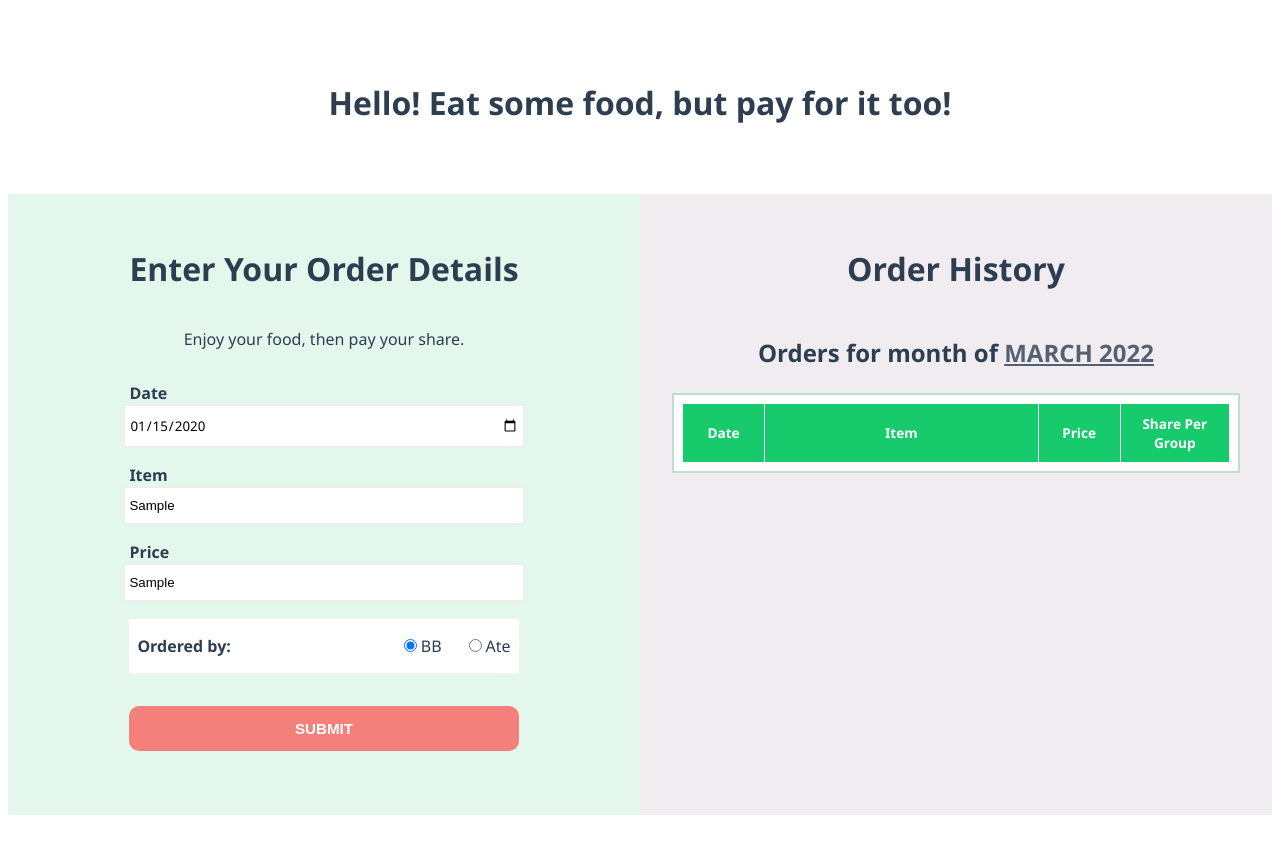
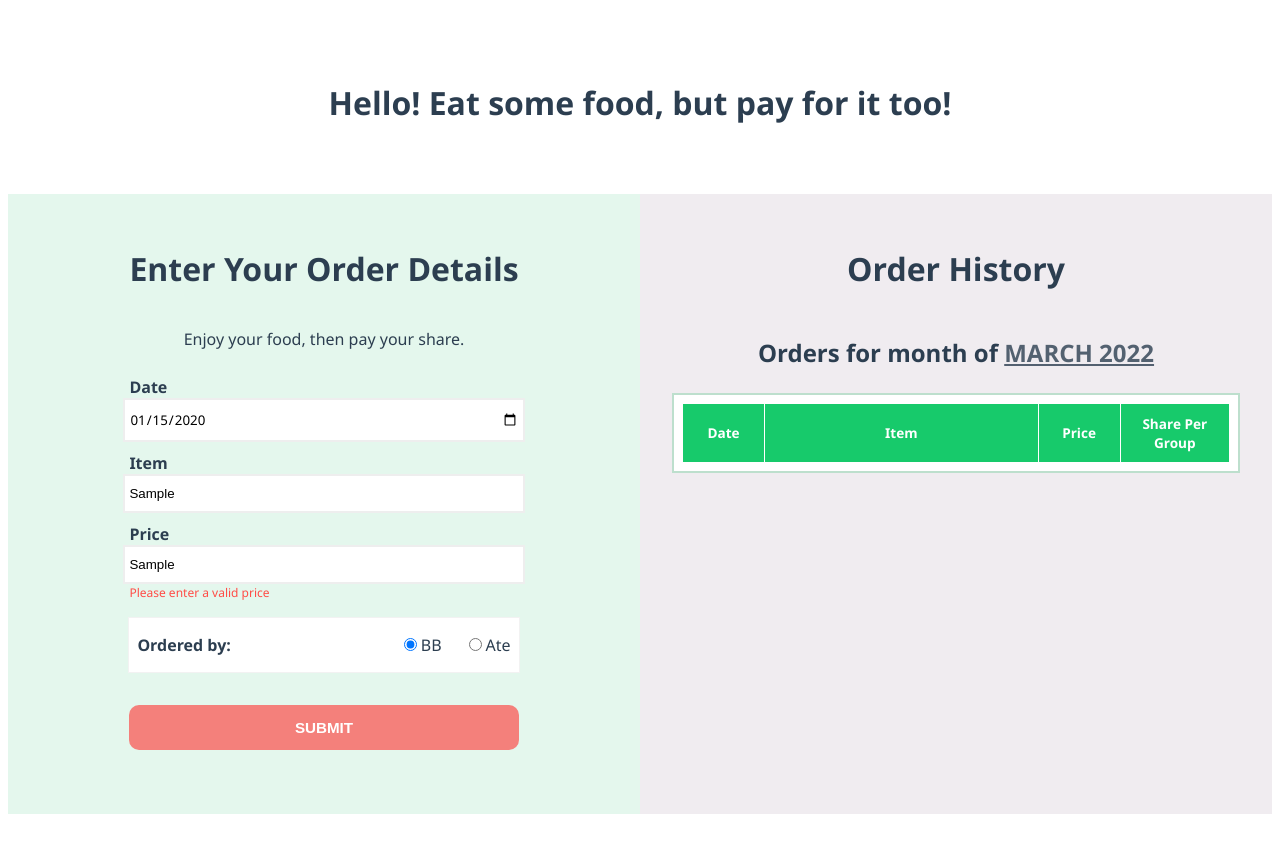
Before and after one commit to TransistorSmoke/food-share-splitter, a Vue app: page / in a window 1280 px wide. Both pictures are taken after typing "2020-01-15", "Sample", "Sample" into the empty fields and a click on the button "SUBMIT". Shown: the top 854 px of the page. Built offline with nearby package versions, Linux system fonts and the light colour scheme.

Commit message:
Added validation message for each field

```diff
--- a/src/components/BillSplitForm.vue
+++ b/src/components/BillSplitForm.vue
@@ -9,11 +9,21 @@
       <div class="bill-form-component">
         <label>Date</label>
         <input type="date" v-model="order.dateOrdered" placeholder="Date Ordered" max="" />
+        <p class="error-message" v-if="this.orderFormFields.isInvalidDate">
+          Please enter a valid date
+        </p>
 
         <label>Item</label>
         <input v-model="order.foodItem" placeholder="Food item" />
+        <p class="error-message" v-if="this.orderFormFields.isInvalidItem">
+          Please enter a valid item
+        </p>
+
         <label>Price</label>
         <input v-model="order.price" placeholder="Price" />
+        <p class="error-message" v-if="this.orderFormFields.isInvalidPrice">
+          Please enter a valid price
+        </p>
 
         <div class="share-paid-by">
           <div class="share-label">
@@ -66,10 +76,6 @@ export default {
     submitForm(event) {
       this.isValidOrdersData = HelperService.validateForm(this.order, this.orderFormFields);
 
-      console.log('-----------------------');
-      console.log('Is valid form?', this.isValidOrdersData);
-      console.log('-----------------------');
-
       if (this.isValidOrdersData) {
         this.emitter.emit('emit-expenses', this.order);
         event.target.reset();
@@ -110,12 +116,19 @@ export default {
   flex-direction: column;
   align-items: center;
 
+  .error-message {
+    margin: 0;
+    font-size: 0.75rem;
+    align-self: flex-start;
+    color: #ff4c46;
+  }
+
   label {
     display: flex;
     align-self: flex-start;
     width: 100%;
     font-weight: bold;
-    margin-top: 16px;
+    margin-top: 10px;
   }
 
   input {
```
